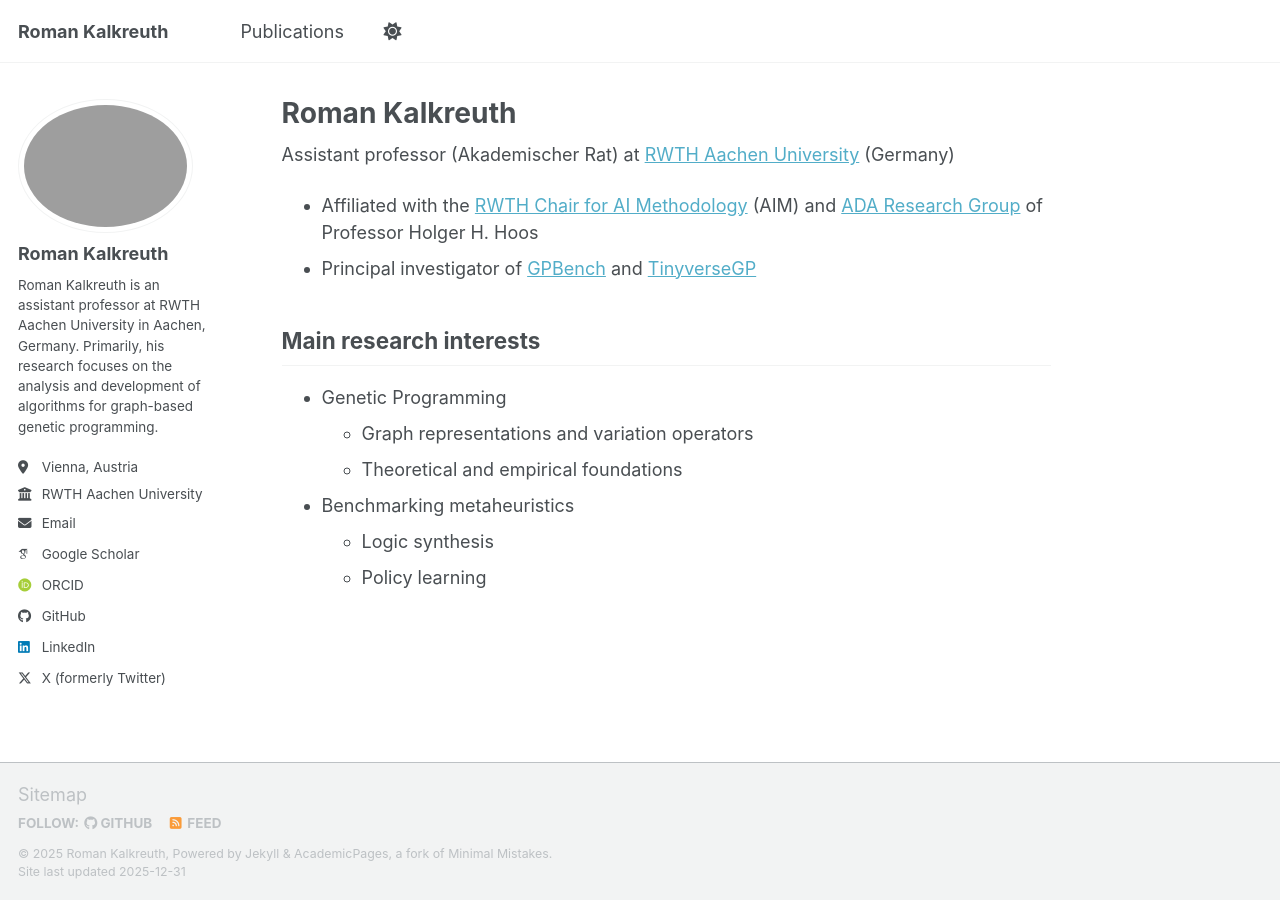
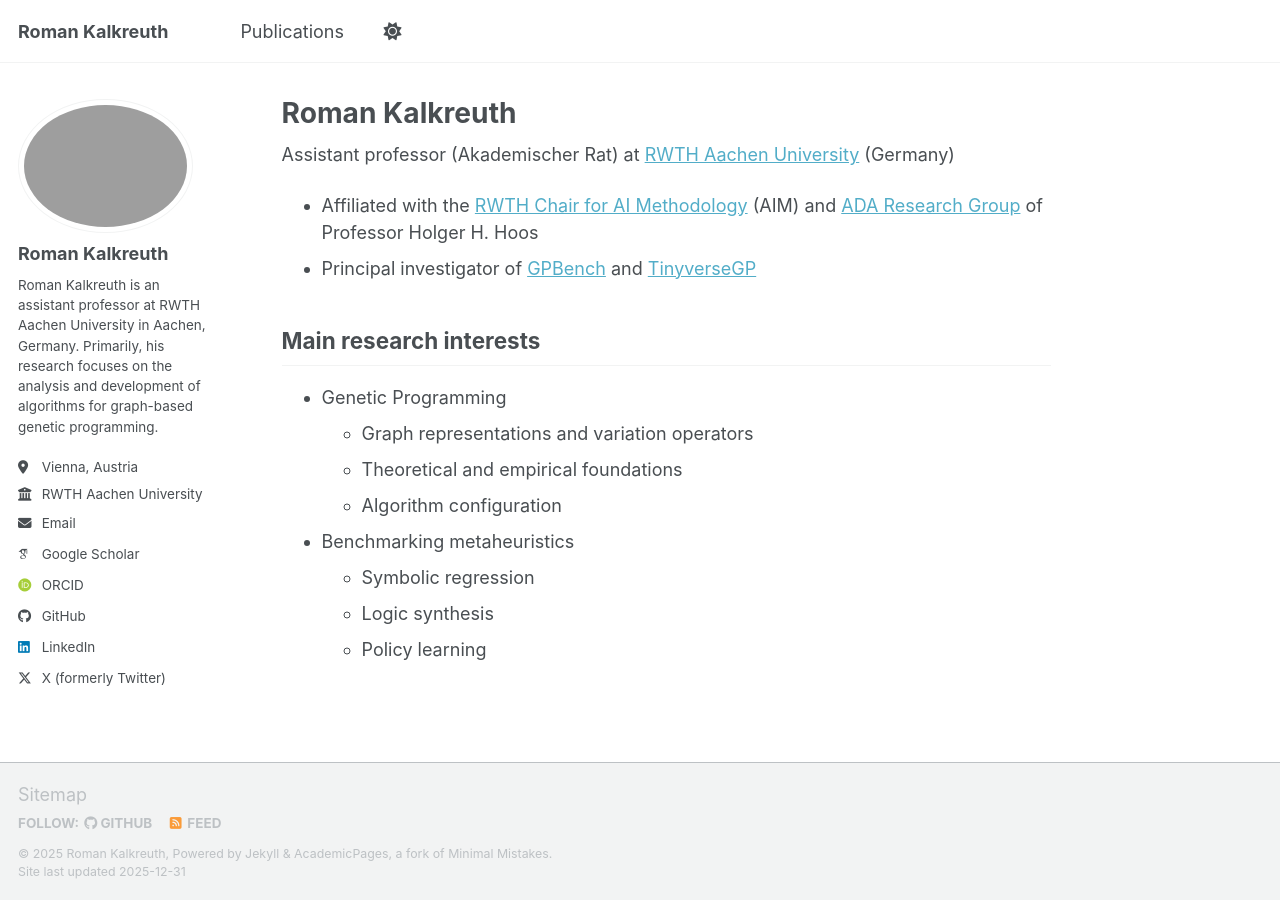
Before and after one commit to RomanKalkreuth/romankalkreuth.github.io, a Jekyll site: the page built from _pages/about.md, in a window 1280 px wide. Built offline with Jekyll 4.4.1, drawn with Linux system fonts in a browser that asks for light colours; some web fonts are replaced; a script bundle is joined from its source files by our own code; library files that are not in the unit come from our copies.

Commit message:
Update about.md

```diff
--- a/_pages/about.md
+++ b/_pages/about.md
@@ -16,6 +16,8 @@ Assistant professor (Akademischer Rat) at [RWTH Aachen University](https://www.r
 * Genetic Programming
   * Graph representations and variation operators
   * Theoretical and empirical foundations
+  * Algorithm configuration
 * Benchmarking metaheuristics
+  * Symbolic regression
   * Logic synthesis
   * Policy learning
```
